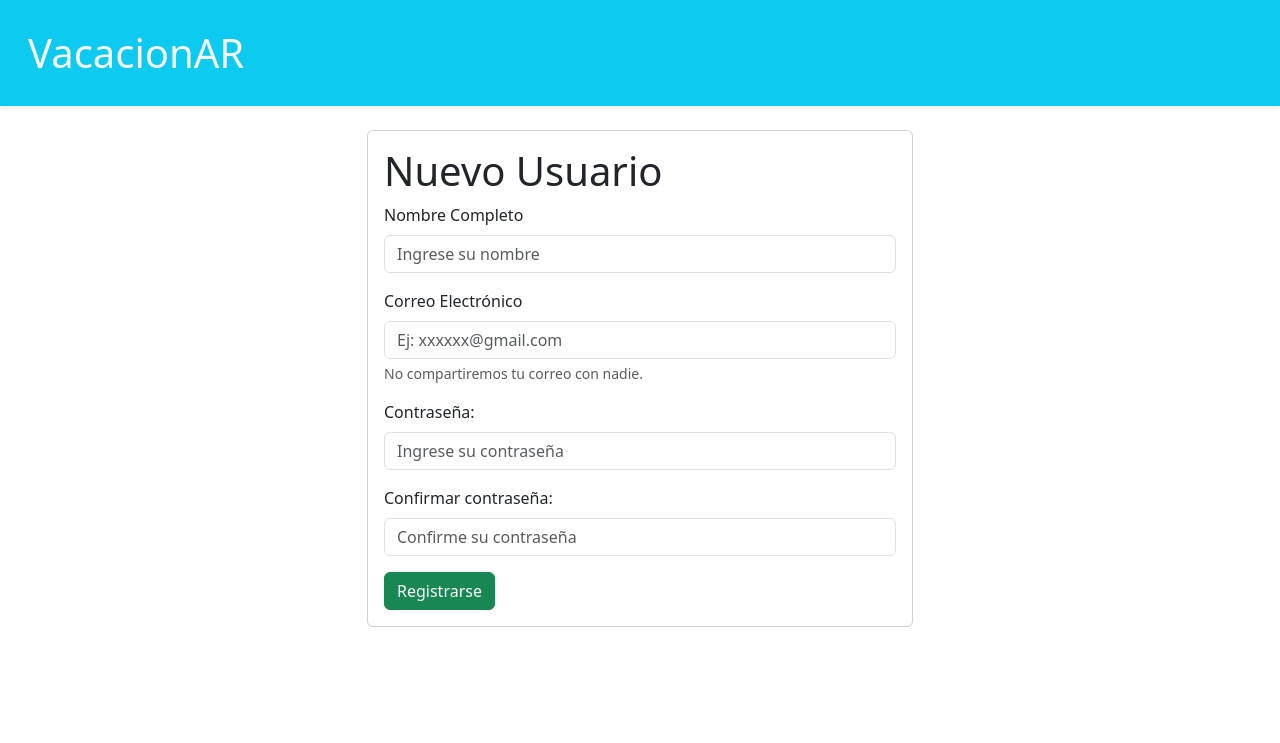
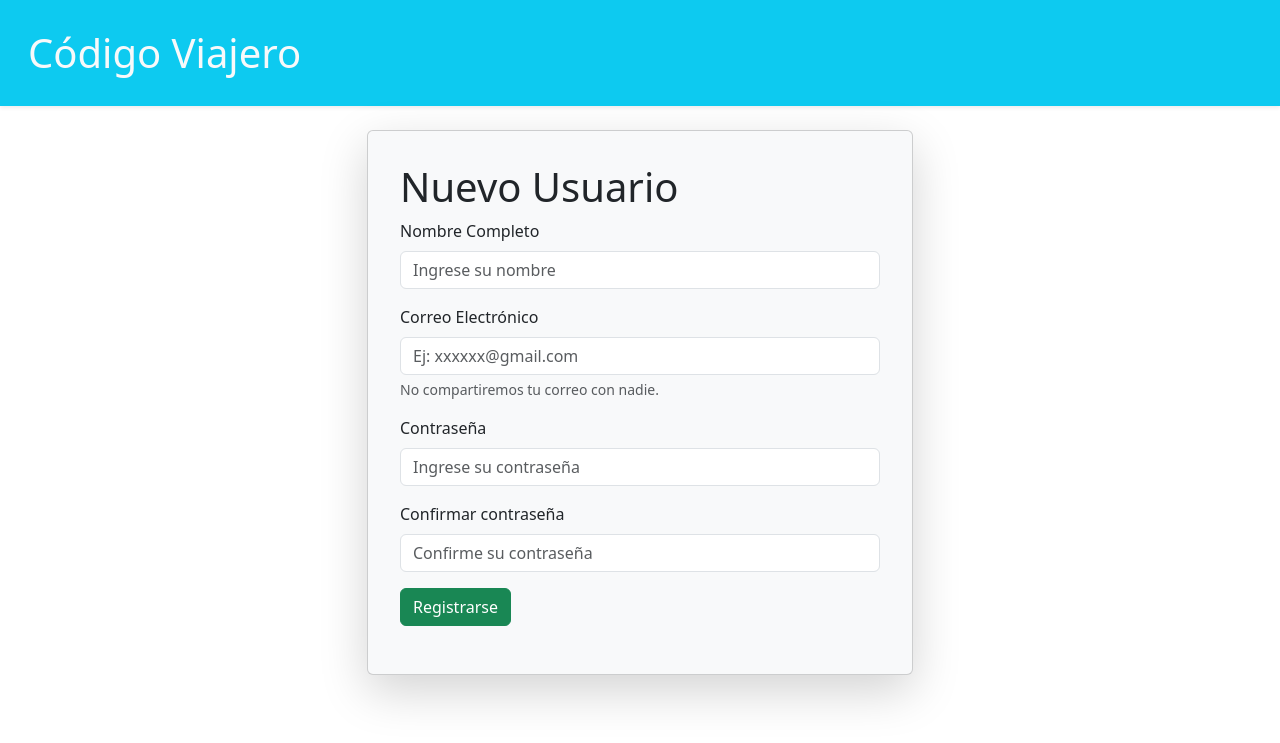
Before and after one commit to gisela-zajic/ids-codigo-viajero, a Flask app: page /register in a window 1280 px wide. Shown: the top 743 px of the page. Run offline with Flask 3, Linux system fonts and the light colour scheme.

Commit message:
Feat: Using flask to link frontend with backend
- Starting to work on register.html

```diff
--- a/templates/register/register.html
+++ b/templates/register/register.html
@@ -3,7 +3,7 @@
 <head>
     <meta charset="UTF-8">
     <meta name="viewport" content="width=device-width, initial-scale=1.0">
-    <title>VacacionAR</title>
+    <title>Código Viajero: Registrarse </title>
     <link href="https://cdn.jsdelivr.net/npm/bootstrap@5.3.3/dist/css/bootstrap.min.css"
     rel="stylesheet"
     integrity="sha384-QWTKZyjpPEjISv5WaRU9OFeRpok6YctnYmDr5pNlyT2bRjXh0JMhjY6hW+ALEwIH"
@@ -20,22 +20,22 @@
 <body>
     <!-- Encabezado de todas las páginas -->
     <header class="container-fluid bg-info shadow-sm p-lg-3 mb-2">
-        <nav class="navbar navbar-expand-lg ">
+        <nav class="navbar navbar-expand-lg">
             <div class="container-fluid">
-              <a class="navbar-brand" href="/static"><span class="text-light h1 ">VacacionAR</span></a>
-              <button class="navbar-toggler" type="button" data-bs-toggle="collapse" data-bs-target="#navbarSupportedContent" aria-controls="navbarSupportedContent" aria-expanded="false" aria-label="Toggle navigation">
-                <span class="navbar-toggler-icon"></span>
-              </button>
+                <a class="navbar-brand" href="/static"><span class="text-light h1">Código Viajero</span></a>
+                <button class="navbar-toggler" type="button" data-bs-toggle="collapse" data-bs-target="#navbarSupportedContent" aria-controls="navbarSupportedContent" aria-expanded="false" aria-label="Toggle navigation">
+                    <span class="navbar-toggler-icon"></span>
+                </button>
             </div>
         </nav>
     </header>
     <div class="container mt-4">
         <div class="row">
-            <div class="com-12 col-ms-10 col-lg-6 mx-auto">
-                <div class="card">
+            <div class="col-12 col-ms-10 col-lg-6 mx-auto">
+                <div class="card shadow-lg p-3 mb-5 bg-body-tertiary rounded">
                     <div class="card-body">
                         <h1 class="card-title">Nuevo Usuario</h1>
-                        <form onsubmit="create_user(event)">
+                        <form id="register-form">
                             <div class="mb-3">
                                 <label for="name" class="form-label">Nombre Completo</label>
                                 <input type="text" class="form-control" name="name" id="name" placeholder="Ingrese su nombre" required>
@@ -46,15 +46,16 @@
                                 <div class="form-text">No compartiremos tu correo con nadie.</div>
                             </div>
                             <div class="mb-3">
-                                <label for="contraseña" class="form-label">Contraseña: </label>
-                                <input type="password"  name="password" class="form-control" placeholder="Ingrese su contraseña" id="contraseña" required>
+                                <label for="contraseña" class="form-label">Contraseña</label>
+                                <input type="password" name="password" class="form-control" placeholder="Ingrese su contraseña" id="contraseña" required>
                             </div>
                             <div class="mb-3">
-                                <label for="contraseña_confirm" class="form-label">Confirmar contraseña: </label>
-                                <input type="password" class="form-control" name="password_c" placeholder="Confirme su contraseña">
+                                <label for="contraseña_confirm" class="form-label">Confirmar contraseña</label>
+                                <input type="password" class="form-control" name="password_c" placeholder="Confirme su contraseña" required>
                             </div>
                             <button type="submit" class="btn btn-success">Registrarse</button>
                         </form>
+                        <div id="message" class="mt-3"></div>
                     </div>
                 </div>
             </div>
```
